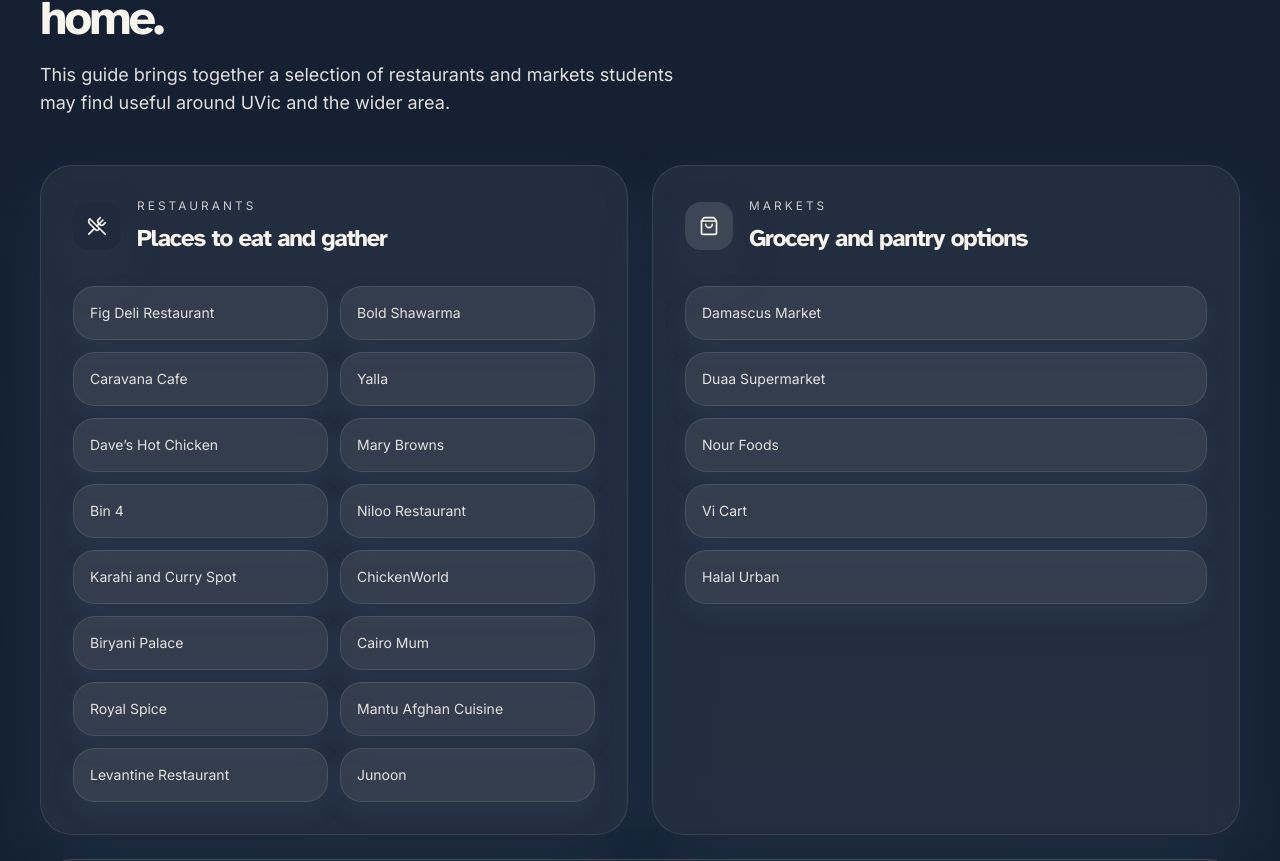
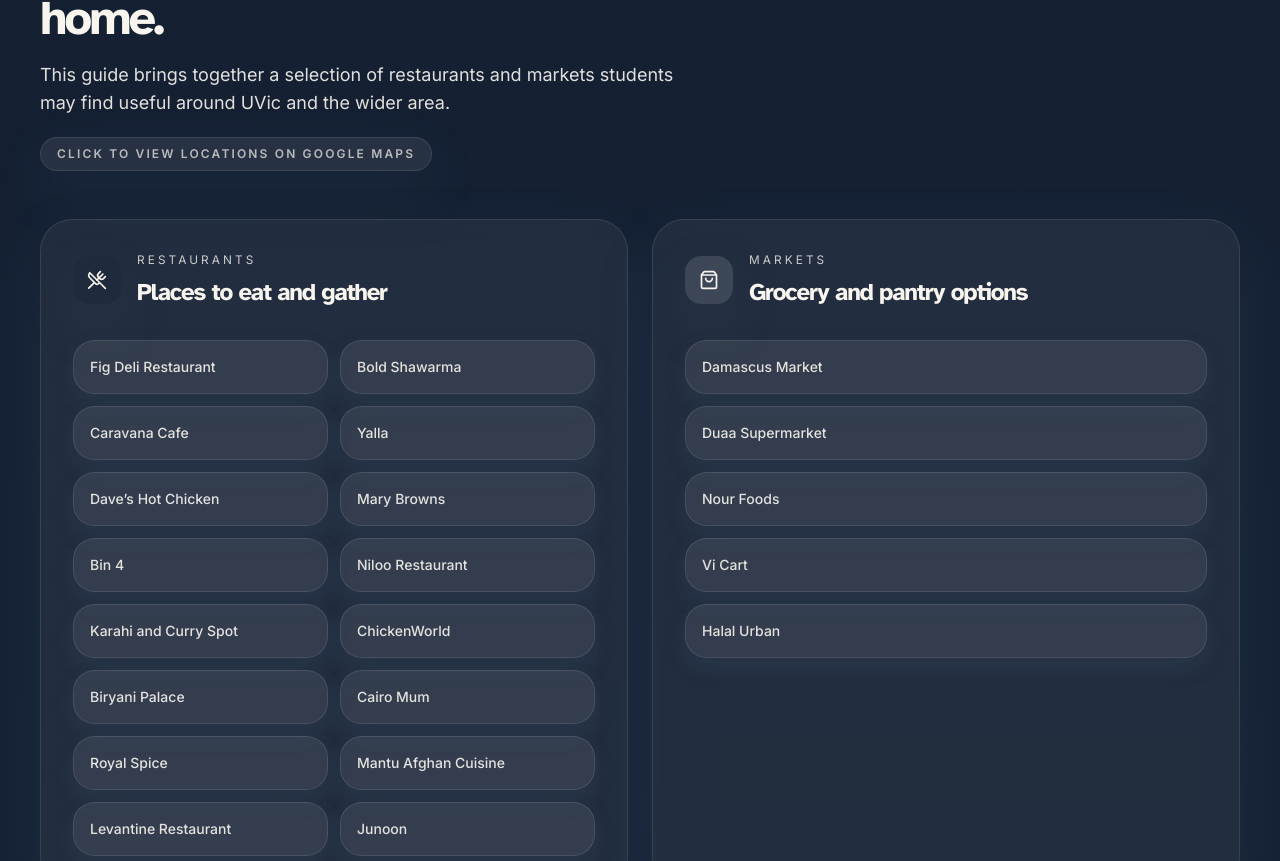
Before and after one commit to 3li-jpg/uvicmsa, a Next.js app: page / in a window 1280 px wide. Shown: the part 3618-4479 px from the top of the page. Built offline with nearby package versions, Linux system fonts and the light colour scheme; no server answers.

Commit message:
feat: enhance food guide with map URLs and improve UI for location display fix: update Ahmed Malik's name spelling in team profile style: set smooth scroll behavior in global styles

```diff
--- a/app/globals.css
+++ b/app/globals.css
@@ -13,7 +13,7 @@
 }
 
 html {
-  scroll-behavior: auto;
+  scroll-behavior: smooth;
 }
 
 body {
--- a/src/components/sections/FoodGuide.tsx
+++ b/src/components/sections/FoodGuide.tsx
@@ -16,6 +16,9 @@
           title="Nearby spots that help students eat well, gather easily, and feel more at home."
           description="This guide brings together a selection of restaurants and markets students may find useful around UVic and the wider area."
         />
+        <p className="mt-5 inline-flex rounded-full border border-white/70 bg-white/70 px-4 py-2 text-xs font-semibold uppercase tracking-[0.18em] text-body/55 shadow-soft dark:border-white/10 dark:bg-white/[0.08] dark:text-ivory/70">
+          Click to view locations on Google Maps
+        </p>
 
         <div className="mt-8 sm:mt-12 grid gap-6 xl:grid-cols-[minmax(0,1fr)_minmax(0,1fr)]">
           <Card className="p-5 dark:border-white/10 dark:bg-white/[0.06] sm:p-8">
@@ -30,9 +33,8 @@
             </div>
             <div className="mt-6 grid gap-3 sm:mt-8 sm:grid-cols-2">
               {restaurants.map((place) => (
-                <div className="rounded-[1.35rem] border border-white/75 bg-white/78 px-4 py-4 text-sm text-deep shadow-[0_10px_24px_rgba(93,123,162,0.1)] transition-all duration-300 hover:-translate-y-0.5 hover:bg-white/92 dark:border-white/10 dark:bg-white/[0.08] dark:text-ivory/90 dark:hover:bg-white/[0.12]" key={place.name}>
-                  {place.name}
-                </div>
+                <a className="rounded-[1.35rem] border border-white/75 bg-white/78 px-4 py-4 text-sm text-deep shadow-[0_10px_24px_rgba(93,123,162,0.1)] transition-all duration-300 hover:-translate-y-0.5 hover:bg-white/92 dark:border-white/10 dark:bg-white/[0.08] dark:text-ivory/90 dark:hover:bg-white/[0.12]" href={place.mapUrl} key={place.name} rel="noreferrer" target="_blank">
+                  <span className="block font-medium">{place.name}</span>                </a>
               ))}
             </div>
           </Card>
@@ -49,9 +51,8 @@
             </div>
             <div className="mt-6 grid gap-3 sm:mt-8">
               {markets.map((place) => (
-                <div className="rounded-[1.35rem] border border-white/75 bg-white/78 px-4 py-4 text-sm text-deep shadow-[0_10px_24px_rgba(93,123,162,0.1)] transition-all duration-300 hover:-translate-y-0.5 hover:bg-white/92 dark:border-white/10 dark:bg-white/[0.08] dark:text-ivory/90 dark:hover:bg-white/[0.12]" key={place.name}>
-                  {place.name}
-                </div>
+                <a className="rounded-[1.35rem] border border-white/75 bg-white/78 px-4 py-4 text-sm text-deep shadow-[0_10px_24px_rgba(93,123,162,0.1)] transition-all duration-300 hover:-translate-y-0.5 hover:bg-white/92 dark:border-white/10 dark:bg-white/[0.08] dark:text-ivory/90 dark:hover:bg-white/[0.12]" href={place.mapUrl} key={place.name} rel="noreferrer" target="_blank">
+                  <span className="block font-medium">{place.name}</span>                </a>
               ))}
             </div>
           </Card>
--- a/src/content/food-guide.ts
+++ b/src/content/food-guide.ts
@@ -1,27 +1,27 @@
 import type { FoodPlace } from '../data/types'
 
 export const foodGuide: FoodPlace[] = [
-  { name: 'Fig Deli Restaurant', category: 'Restaurant' },
-  { name: 'Bold Shawarma', category: 'Restaurant' },
-  { name: 'Caravana Cafe', category: 'Restaurant' },
-  { name: 'Yalla', category: 'Restaurant' },
-  { name: 'Dave’s Hot Chicken', category: 'Restaurant' },
-  { name: 'Mary Browns', category: 'Restaurant' },
-  { name: 'Bin 4', category: 'Restaurant' },
-  { name: 'Niloo Restaurant', category: 'Restaurant' },
-  { name: 'Karahi and Curry Spot', category: 'Restaurant' },
-  { name: 'ChickenWorld', category: 'Restaurant' },
-  { name: 'Biryani Palace', category: 'Restaurant' },
-  { name: 'Cairo Mum', category: 'Restaurant' },
-  { name: 'Royal Spice', category: 'Restaurant' },
-  { name: 'Mantu Afghan Cuisine', category: 'Restaurant' },
-  { name: 'Levantine Restaurant', category: 'Restaurant' },
-  { name: 'Junoon', category: 'Restaurant' },
-  { name: 'Damascus Market', category: 'Market' },
-  { name: 'Duaa Supermarket', category: 'Market' },
-  { name: 'Nour Foods', category: 'Market' },
-  { name: 'Vi Cart', category: 'Market' },
-  { name: 'Halal Urban', category: 'Market' },
+  { name: 'Fig Deli Restaurant', category: 'Restaurant', mapUrl: 'https://www.google.com/maps/search/?api=1&query=Fig%20Deli%20Restaurant%20Victoria%20BC' },
+  { name: 'Bold Shawarma', category: 'Restaurant', mapUrl: 'https://www.google.com/maps/search/?api=1&query=Bold%20Shawarma%20Victoria%20BC' },
+  { name: 'Caravana Cafe', category: 'Restaurant', mapUrl: 'https://www.google.com/maps/search/?api=1&query=Caravana%20Cafe%20Victoria%20BC' },
+  { name: 'Yalla', category: 'Restaurant', mapUrl: 'https://www.google.com/maps/search/?api=1&query=Yalla%20Victoria%20BC' },
+  { name: 'Dave’s Hot Chicken', category: 'Restaurant', mapUrl: 'https://www.google.com/maps/search/?api=1&query=Dave%27s%20Hot%20Chicken%20Victoria%20BC' },
+  { name: 'Mary Browns', category: 'Restaurant', mapUrl: 'https://www.google.com/maps/search/?api=1&query=Mary%20Browns%20Victoria%20BC' },
+  { name: 'Bin 4', category: 'Restaurant', mapUrl: 'https://www.google.com/maps/search/?api=1&query=Bin%204%20Victoria%20BC' },
+  { name: 'Niloo Restaurant', category: 'Restaurant', mapUrl: 'https://www.google.com/maps/search/?api=1&query=Niloo%20Restaurant%20Victoria%20BC' },
+  { name: 'Karahi and Curry Spot', category: 'Restaurant', mapUrl: 'https://www.google.com/maps/search/?api=1&query=Karahi%20and%20Curry%20Spot%20Victoria%20BC' },
+  { name: 'ChickenWorld', category: 'Restaurant', mapUrl: 'https://www.google.com/maps/search/?api=1&query=ChickenWorld%20Victoria%20BC' },
+  { name: 'Biryani Palace', category: 'Restaurant', mapUrl: 'https://www.google.com/maps/search/?api=1&query=Biryani%20Palace%20Victoria%20BC' },
+  { name: 'Cairo Mum', category: 'Restaurant', mapUrl: 'https://www.google.com/maps/search/?api=1&query=Cairo%20Mum%20Victoria%20BC' },
+  { name: 'Royal Spice', category: 'Restaurant', mapUrl: 'https://www.google.com/maps/search/?api=1&query=Royal%20Spice%20Victoria%20BC' },
+  { name: 'Mantu Afghan Cuisine', category: 'Restaurant', mapUrl: 'https://www.google.com/maps/search/?api=1&query=Mantu%20Afghan%20Cuisine%20Victoria%20BC' },
+  { name: 'Levantine Restaurant', category: 'Restaurant', mapUrl: 'https://www.google.com/maps/search/?api=1&query=Levantine%20Restaurant%20Victoria%20BC' },
+  { name: 'Junoon', category: 'Restaurant', mapUrl: 'https://www.google.com/maps/search/?api=1&query=Junoon%20Victoria%20BC' },
+  { name: 'Damascus Market', category: 'Market', mapUrl: 'https://www.google.com/maps/search/?api=1&query=Damascus%20Market%20Victoria%20BC' },
+  { name: 'Duaa Supermarket', category: 'Market', mapUrl: 'https://www.google.com/maps/search/?api=1&query=Duaa%20Supermarket%20Victoria%20BC' },
+  { name: 'Nour Foods', category: 'Market', mapUrl: 'https://www.google.com/maps/search/?api=1&query=Nour%20Foods%20Victoria%20BC' },
+  { name: 'Vi Cart', category: 'Market', mapUrl: 'https://www.google.com/maps/search/?api=1&query=Vi%20Cart%20Victoria%20BC' },
+  { name: 'Halal Urban', category: 'Market', mapUrl: 'https://www.google.com/maps/search/?api=1&query=Halal%20Urban%20Victoria%20BC' },
 ]
 
 export const halalDisclaimer = 'Always verify halal certification independently.'
--- a/src/content/team.ts
+++ b/src/content/team.ts
@@ -17,7 +17,7 @@
     initials: 'AI',
   },
   {
-    name: 'Ahmed Malik',
+    name: 'Ahmad Malik',
     role: 'Brothers’ Social Coordinators',
     initials: 'AM',
   },
--- a/src/data/types.ts
+++ b/src/data/types.ts
@@ -51,6 +51,7 @@
 export type FoodPlace = {
   name: string
   category: 'Restaurant' | 'Market'
+  mapUrl: string
 }
 
 export type TeamProfile = {
```
